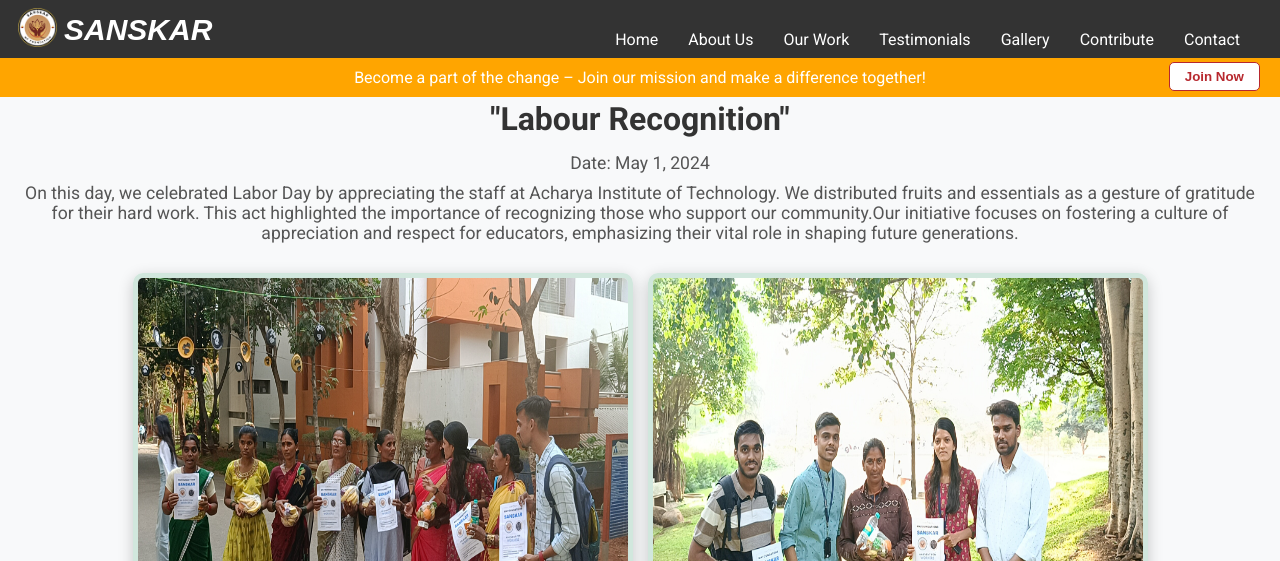
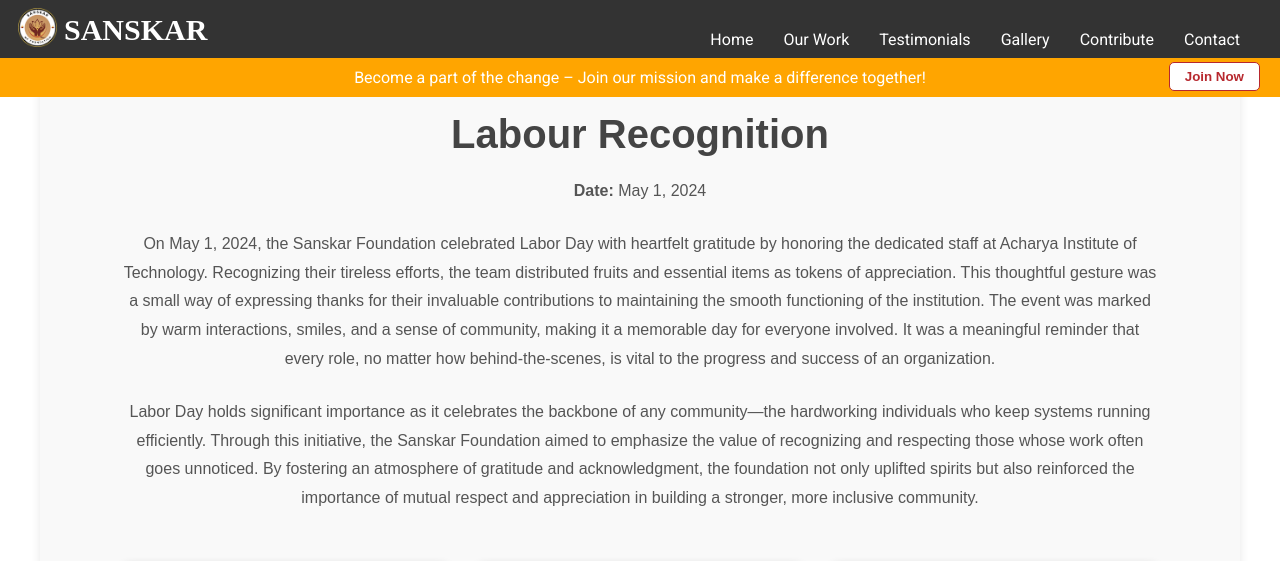
Before and after one commit to Sanskarmkf/Sanskar_Website, a Flask app: page /p3 in a window 1280 px wide. Shown: the top 561 px of the page. Run offline with Flask 3, Linux system fonts and the light colour scheme; parts of the project's set-up code (start-up, migrations or seed data) failed here and were passed over; grey boxes are pictures that could not be loaded.

Commit message:
changes font,modify contact page ,corrected programs page

```diff
--- a/templates/contribute.html
+++ b/templates/contribute.html
@@ -201,7 +201,7 @@
         font-family: Arial, sans-serif;
         /* Optional: Choose a font */
         margin-top: -20px;
-        font-style: italic;
+        font-family: 'Playfair Display', serif; /* A popular serif font */
       }
 
       .top-bar .logo img {
@@ -262,6 +262,7 @@ body, html {
     font-weight: bold;
     text-align: left;
     margin-left: 90px;
+    font-family: 'Playfair Display', serif; /* A popular serif font */
 }
 
 .donate-card {
@@ -358,6 +359,7 @@ body, html {
 .contact-form h1 {
     margin-bottom: 22px; /* Adjust the value as needed */
     font-size: 40px;
+    font-family: 'Playfair Display', serif; /* A popular serif font */
 }
 
 .contact-form h2 {
--- a/templates/program3.html
+++ b/templates/program3.html
@@ -27,7 +27,6 @@
       <nav class="top-nav">
           <ul>
               <li><a href="{{ url_for('home') }}">Home</a></li>
-              <li><a href="{{ url_for('about') }}">About Us</a></li>
               <li><a href="{{ url_for('work') }}">Our Work</a></li>
               <li><a href="{{ url_for('testimonials') }}">Testimonials</a></li>
               <li><a href="{{ url_for('gallery') }}">Gallery</a></li>
@@ -46,17 +45,30 @@
 
  <!-- Education Initiatives Program Section -->
  <section class="event-section">
-    <h2>"Labour Recognition" </h2>
-    <p>Date: May 1, 2024</p>
-    <p> On this day, we celebrated Labor Day by appreciating the staff at Acharya Institute of Technology. We distributed fruits and essentials as a gesture of gratitude for their hard work.
-       This act highlighted the importance of recognizing those who support our community.Our initiative focuses on fostering a culture of appreciation and respect for educators, emphasizing
-       their vital role in shaping future generations.</p>
+  <div class="event-content">
+    <h2>Labour Recognition</h2>
+    <p><strong>Date:</strong> May 1, 2024</p>
+    <p>On May 1, 2024, the Sanskar Foundation celebrated Labor Day with heartfelt gratitude by honoring the dedicated staff at Acharya Institute of Technology. Recognizing their tireless efforts, the team distributed fruits and essential items as tokens of appreciation. This thoughtful gesture was a small way of expressing thanks for their invaluable contributions to maintaining the smooth functioning of the institution. The event was marked by warm interactions, smiles, and a sense of community, making it a memorable day for everyone involved. It was a meaningful reminder that every role, no matter how behind-the-scenes, is vital to the progress and success of an organization.
+    </p>
+    <p>
+      Labor Day holds significant importance as it celebrates the backbone of any community—the hardworking individuals who keep systems running efficiently. Through this initiative, the Sanskar Foundation aimed to emphasize the value of recognizing and respecting those whose work often goes unnoticed. By fostering an atmosphere of gratitude and acknowledgment, the foundation not only uplifted spirits but also reinforced the importance of mutual respect and appreciation in building a stronger, more inclusive community.
 
+
+
+
+
+
+
+    </p>
+  </div>
+   <div class="event-images">
     <div class="event-images">
       <img src="{{ url_for('static', filename='labour day(acharya)1 .jpg') }}" alt="Education Initiatives Program Image 1">
-      <img src="{{ url_for('static', filename='labour day(acharya)2.jpg') }}" alt="Education Initiatives Program Image 2">
+      <img src="{{ url_for('static', filename='labour day(acharya)15.jpg') }}" alt="Education Initiatives Program Image 2">
       <img src="{{ url_for('static', filename='labour day(acharya)3.jpg') }}" alt="Education Initiatives Program Image 3">
-      <img src="{{ url_for('static', filename='labour day(acharya)4.jpg') }}" alt="Education Initiatives Program Image 4">
+      <img src="{{ url_for('static', filename='labour day(acharya)11.jpg') }}" alt="Education Initiatives Program Image 4">
+      <img src="{{ url_for('static', filename='labour day(acharya)16.jpg') }}" alt="Education Initiatives Program Image 4">
+      <img src="{{ url_for('static', filename='labour day(acharya)15.jpg') }}" alt="Education Initiatives Program Image 4">
   </div>
 
 </section>
@@ -233,7 +245,7 @@ body {
     font-family: Arial, sans-serif;
     /* Optional: Choose a font */
     margin-top: -20px;
-    font-style: italic;
+    font-family: 'Playfair Display', serif; /* A popular serif font */
   }
 
   .top-bar .logo img {
@@ -262,66 +274,57 @@ body {
     }
 
     .event-section {
-    margin-top:80px;
-    padding: 20px;
-    background-color: #f8f9fa;
+  display: flex;
+  flex-wrap: wrap;
+  padding: 5em;
+  background: #f9f9f9;
   border-radius: 10px;
   box-shadow: 0 4px 10px rgba(0, 0, 0, 0.1);
-    text-align: center;
+  margin: 2em auto;
+  max-width: 1200px;
+  gap: 1.5em;
 }
-   .event-section {
-    margin-top: 80px;
-    padding: 20px;
-    background-color: #f8f9fa;
-    border-radius: 10px;
-    box-shadow: 0 4px 10px rgba(0, 0, 0, 0.1);
+
+.event-content {
+  flex: 1 1 100%;
+  text-align: left;
+  color: #333;
+  font-family: Arial, sans-serif;
+}
+
+.event-content h2 {
+  font-size: 2.5em;
+  margin-bottom: 0.5em;
+  color: #444;
   text-align: center;
 }
 
-  .event-section h2 {
-    font-size: 2em;
-    color: #333;
-    margin-bottom: 15px;
+.event-content p {
+  line-height: 1.8;
+  margin-bottom: 1.5em;
+  color: #555;
+  text-align: center;
 }
-
-  .event-section p {
-    font-size: 1.1em;
-    color: #555;
-    margin: 10px 0;
-  }
-
 .event-images {
-    display: flex;
-    flex-wrap: wrap;
-    justify-content: center;
-    gap: 15px; /* Adjust gap between images as needed */
-    margin-top: 30px;
+  flex: 1 1 100%;
+  display: grid;
+  grid-template-columns: repeat(auto-fit, minmax(250px, 1fr));
+  gap: 1.5em;
 }
 
 .event-images img {
-    width:500px; /* Adjust width to control the image size */
-    height: 400px;
-    border: 5px solid #d1e7dd; /* Light green border */
+  width: 100%;
+  max-height:800 px; /* Adjust this value to control the height */
+  object-fit: cover; /* Ensures the image maintains its aspect ratio while fitting within the dimensions */
   border-radius: 10px;
-    box-shadow: 0 4px 15px rgba(0, 0, 0, 0.2);
-    transition: transform 0.3s, box-shadow 0.3s;
+  box-shadow: 0 4px 8px rgba(0, 0, 0, 0.2);
+  transition: transform 0.3s ease, box-shadow 0.3s ease;
 }
+
 
 .event-images img:hover {
   transform: scale(1.05);
-    box-shadow: 0 6px 20px rgba(0, 0, 0, 0.3);
-}
-
-  .event-images img::before {
-    content: '';
-    position: absolute;
-    top: 0;
-    left: 0;
-    right: 0;
-    bottom: 0;
-    border-radius: 10px;
-    background: linear-gradient(45deg, rgba(255, 204, 204, 0.4), rgba(204, 255, 255, 0.4));
-    z-index: -1; /* Place behind the image */
+  box-shadow: 0 8px 16px rgba(0, 0, 0, 0.2);
 }
   footer {
     background-color: #333333; /* Dark Gray */
--- a/templates/testimonials.html
+++ b/templates/testimonials.html
@@ -22,7 +22,6 @@
         <nav class="top-nav">
             <ul>
                 <li><a href="{{ url_for('home') }}">Home</a></li>
-                <li><a href="{{ url_for('about') }}">About Us</a></li>
                 <li><a href="{{ url_for('work') }}">Our Work</a></li>
                 <li><a href="{{ url_for('testimonials') }}">Testimonials</a></li>
                 <li><a href="{{ url_for('gallery') }}">Gallery</a></li>
@@ -217,7 +216,7 @@
     font-family: Arial, sans-serif;
     /* Optional: Choose a font */
     margin-top: -20px;
-    font-style: italic;
+    font-family: 'Playfair Display', serif; /* A popular serif font */
   }
 
   .top-bar .logo img {
@@ -276,6 +275,7 @@
         display: inline-block;
         padding: 0 20px;
         transition: color 0.3s ease, transform 0.3s ease;
+        font-family: 'Playfair Display', serif; /* A popular serif font */
     }
 
     .heading::before,
```
Also changed, not shown: templates/achievement.html (+45 -1 lines), templates/contact.html (+39 -5 lines), templates/gallery.html (+5 -7 lines), templates/home.html (+8 -9 lines), templates/program1.html (+10 -4 lines), templates/program2.html (+59 -54 lines), templates/program4.html (+52 -50 lines), templates/work.html (+9 -4 lines), static/Brzee20.jpg (added), static/brzee6.JPG, 5 other files. Lines whose indentation alone changed are shown as unchanged.
